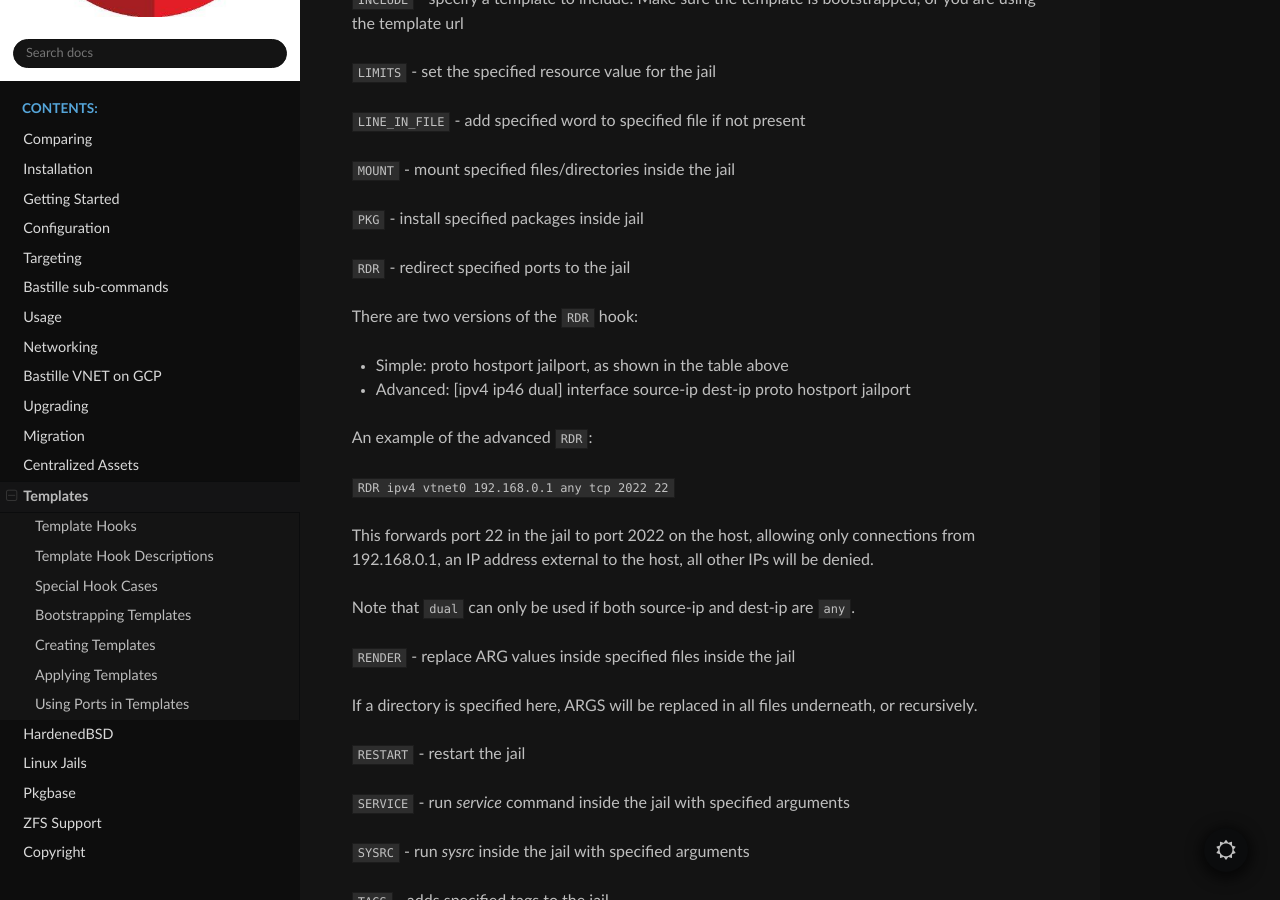
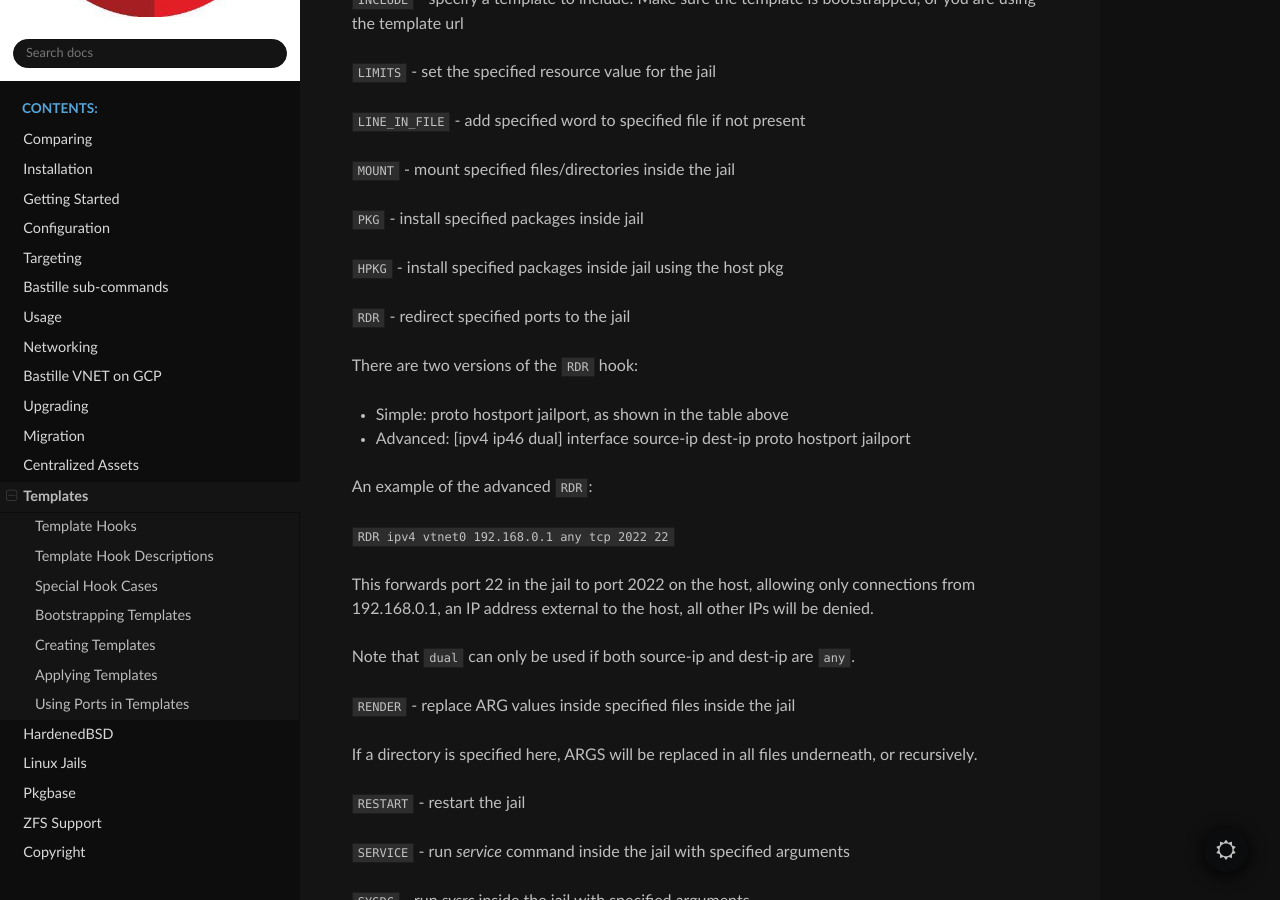
Before and after one commit to BastilleBSD/bastille, a Sphinx documentation site: the page built from docs/chapters/template.rst, in a window 1280 px wide and 900 px high, scrolled down 2388 px. Built offline with Sphinx 7.4.7 and the Read the Docs theme 3.1.0, drawn with Linux system fonts in a browser that asks for light colours.

Commit message:
template: allow using HPKG hook

```diff
--- a/docs/chapters/template.rst
+++ b/docs/chapters/template.rst
@@ -36,7 +36,7 @@ one example of how you might use each one.
 +---------------+---------------------+-----------------------------------------+
 | MOUNT         | fstab syntax        | /host/path /jail/path nullfs ro 0 0     |
 +---------------+---------------------+-----------------------------------------+
-| PKG           | port/pkg name(s)    | vim-console zsh git-lite tree htop      |
+| [H]PKG        | port/pkg name(s)    | vim-console zsh git-lite tree htop      |
 +---------------+---------------------+-----------------------------------------+
 | RDR           | tcp port port       | tcp 2200 22 (proto hostport jailport)   |
 +---------------+---------------------+-----------------------------------------+
@@ -120,6 +120,8 @@ bootstrapped, or you are using the template url
 ``MOUNT``         - mount specified files/directories inside the jail
 
 ``PKG``           - install specified packages inside jail
+
+``HPKG``           - install specified packages inside jail using the host pkg
 
 ``RDR``           - redirect specified ports to the jail
 
```
Also changed, not shown: 1 other file.
